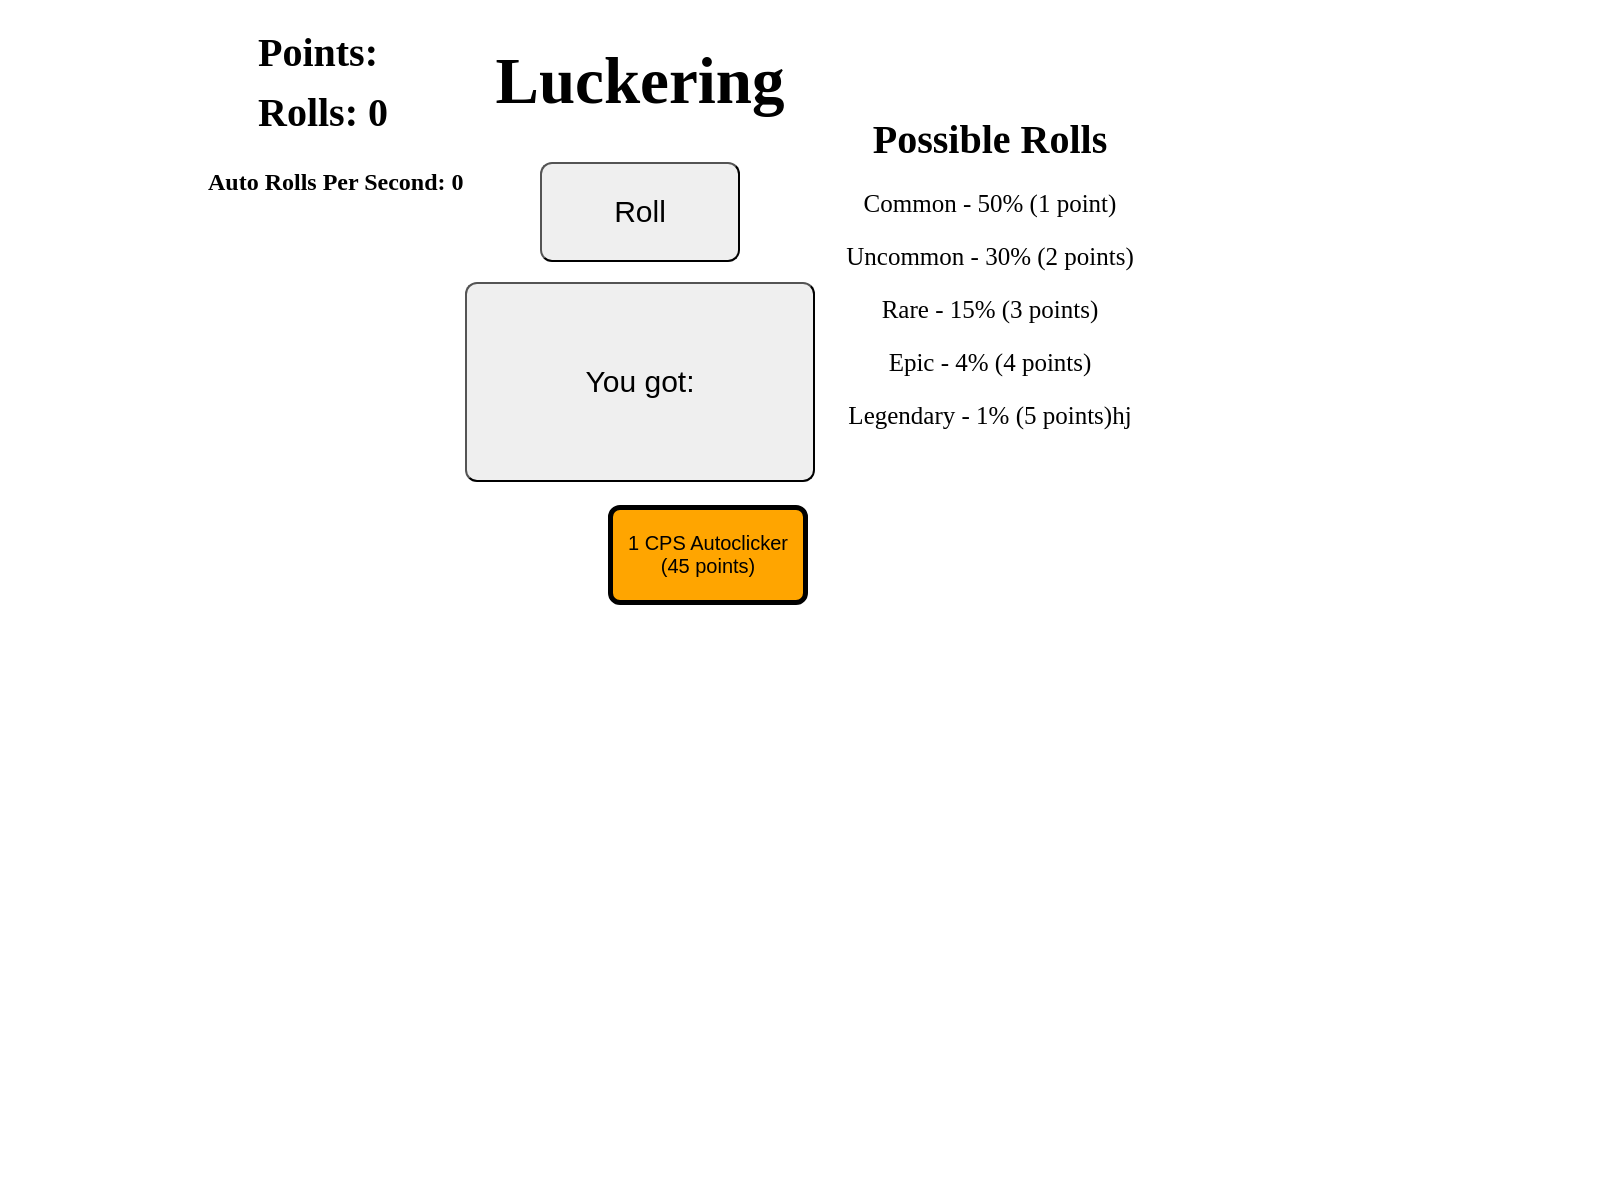
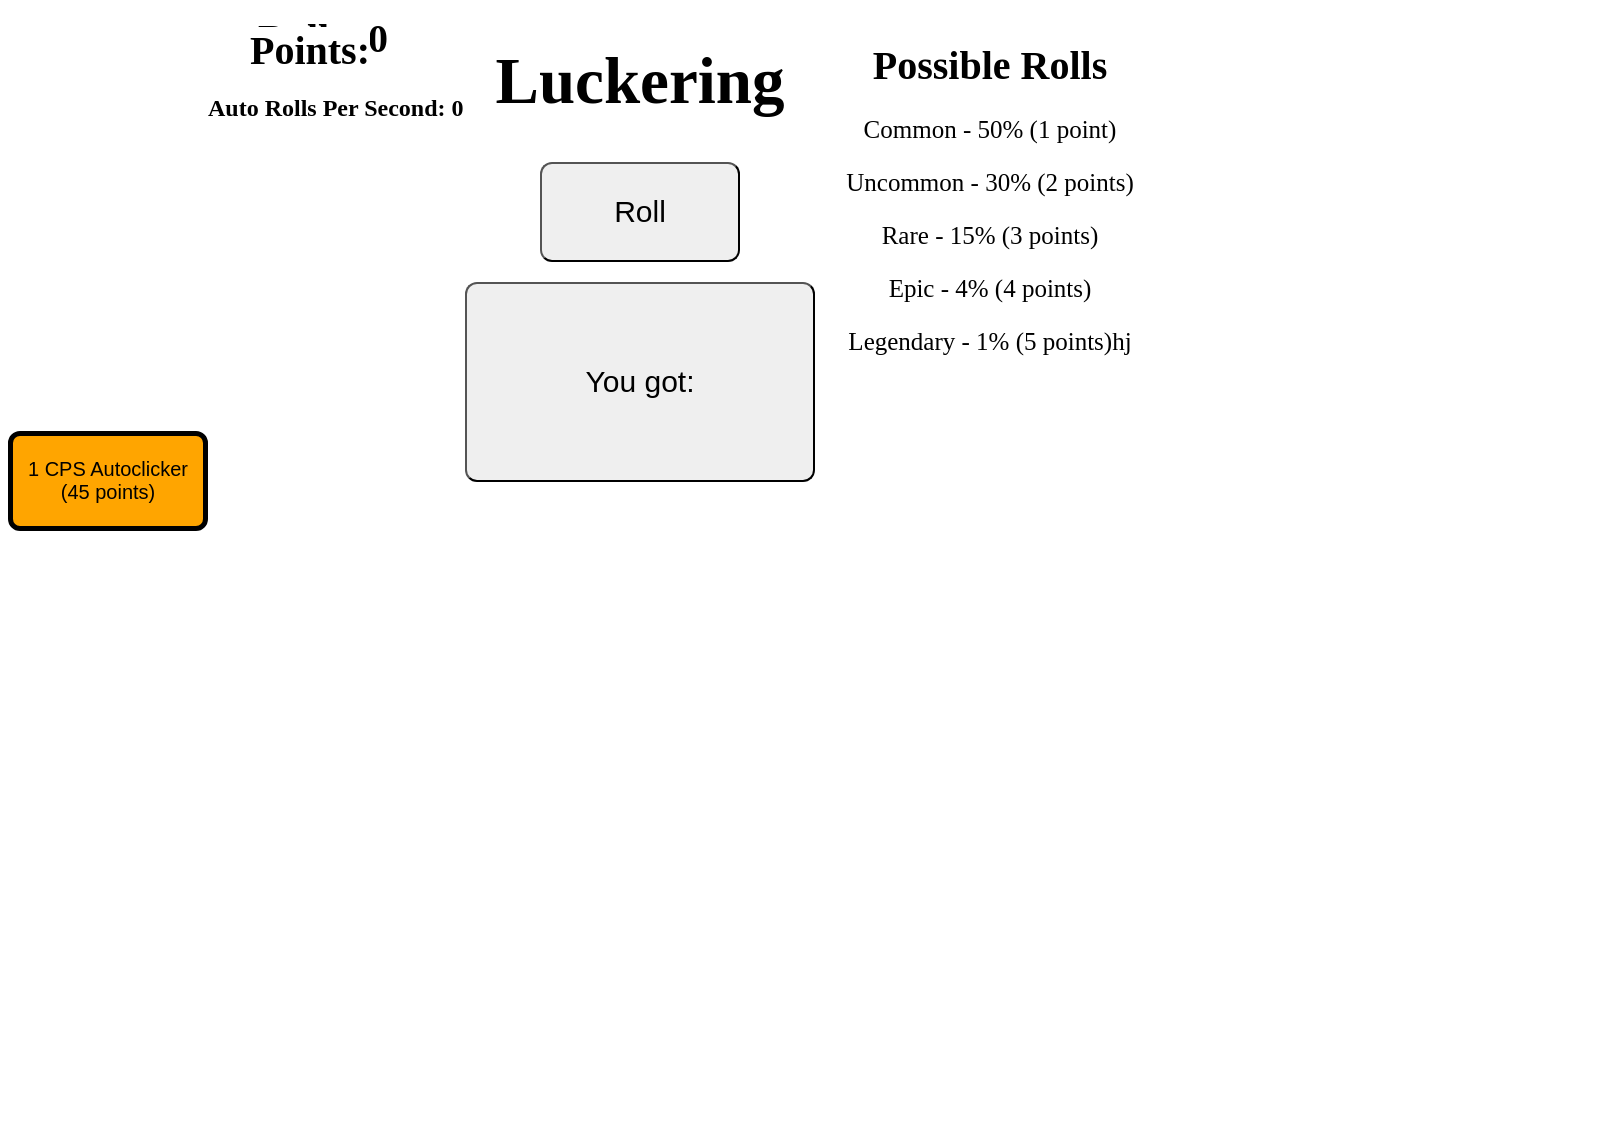

fix: update UI with formatted numbers and position money display at top of screen and added a lot of upgrades and more

--- a/Luckering/rng.css
+++ b/Luckering/rng.css
@@ -7,7 +7,11 @@
 }
 #money {
     font-size: 40px;
-    transform: translateY(-480px) translateX(250px);
+    position: fixed;
+    top: 0;
+    left: 250px;
+    background: white;
+    z-index: 10;
     pointer-events: none;
 }
 #CPS {
@@ -57,7 +61,23 @@
     background-color: orange;
     border-radius: 12px;
     border: 5px solid black;
-    transform: translateX(600px) translateY(-570px);
+    transform:  translateY(-570px);
+}
+#notification {
+  position: fixed;
+  left: 50%;
+  bottom: 30px;
+  transform: translateX(-50%);
+  background: #ff4444;
+  color: #fff;
+  padding: 18px 36px;
+  border-radius: 10px;
+  font-size: 22px;
+  box-shadow: 0 2px 12px rgba(0,0,0,0.2);
+  z-index: 1000;
+  display: none;
+  opacity: 0.95;
+  pointer-events: none;
 }
 .rolls {
     color: black;
